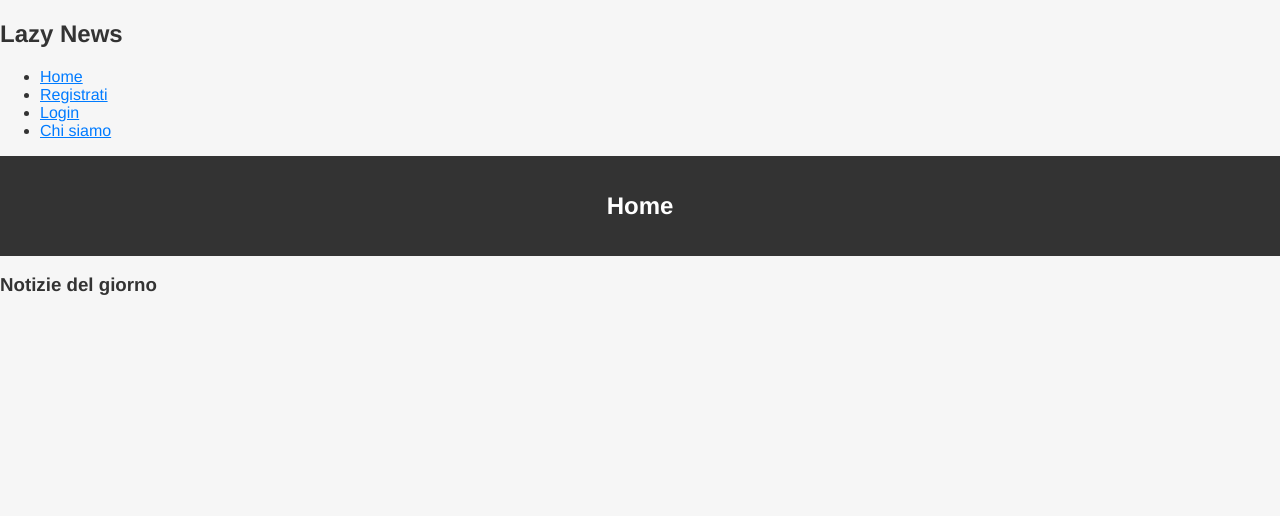
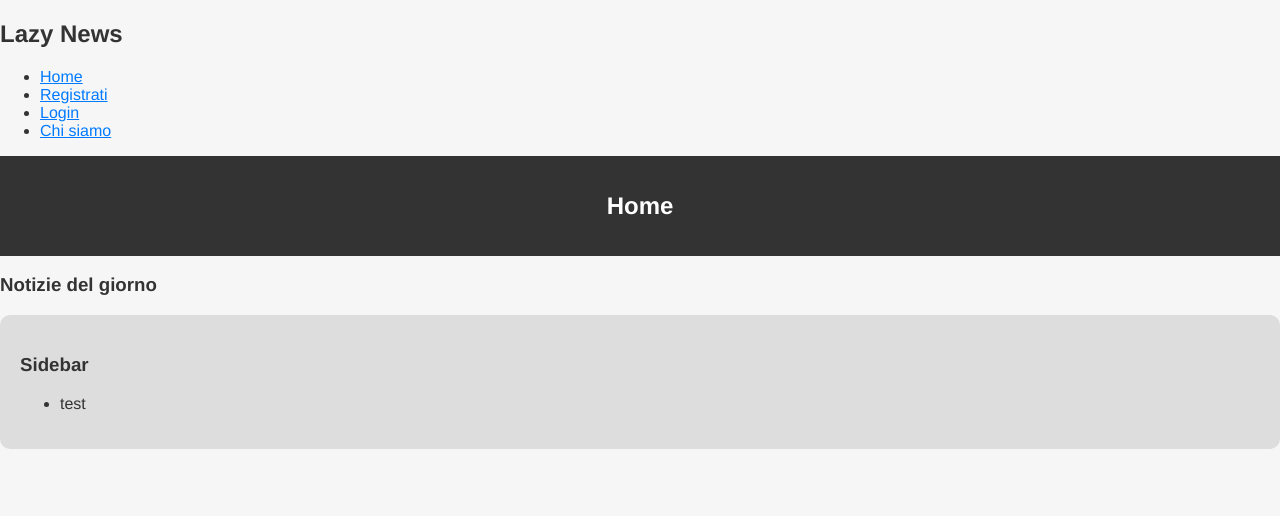
Before and after one commit to Marcovo93/lazynews, a Flask app: page /home in a window 1280 px wide. Shown: the top 516 px of the page. Run offline with Flask 3, Linux system fonts and the light colour scheme.

Commit message:
Rev code

```diff
--- a/web/db/db.py
+++ b/web/db/db.py
@@ -10,7 +10,7 @@ def get_db():
             detect_types=sqlite3.PARSE_DECLTYPES
         )
         g.db.row_factory = sqlite3.Row
-        return g.db
+    return g.db
 
 def close_db(e=None):
         db = g.pop('db', None)
--- a/web/main.py
+++ b/web/main.py
@@ -21,7 +21,7 @@ def create_app(test_config=None):
     #if not os.path.exists(app.config['DATABASE']):
     #    with app.app_context():
     #        db.init_db()
-    #        print('Daatbase creato con successo')
+    #        print('Database creato con successo')
     #else:
     #    print('Database già esistente...')
 
--- a/web/static/style.css
+++ b/web/static/style.css
@@ -25,3 +25,10 @@ a:hover {
 p {
     font-family: 'Helvetica', sans-serif;
 }
+
+.sidebar {
+    flex: 1;
+    background-color: #ddd;
+    padding: 20px;
+    border-radius: 10px;
+}
--- a/web/templates/base.html
+++ b/web/templates/base.html
@@ -2,6 +2,7 @@
 <html lang="it">
 <head>
     <meta charset="UTF-8">
+    <meta name="viewport">
     <title>
         {% block title %}{% endblock %}
     </title>
--- a/web/templates/home.html
+++ b/web/templates/home.html
@@ -6,4 +6,10 @@
 
 {% block content%}
     <h3>Notizie del giorno</h3>
+    <aside class="sidebar">
+        <h3>Sidebar</h3>
+        <ul>
+            <li>test</li>
+        </ul>
+    </aside>
 {% endblock %}
```
Also changed, not shown: tests/pyproject.toml (+1 -1 lines), instance/lazynews.sqlite.
